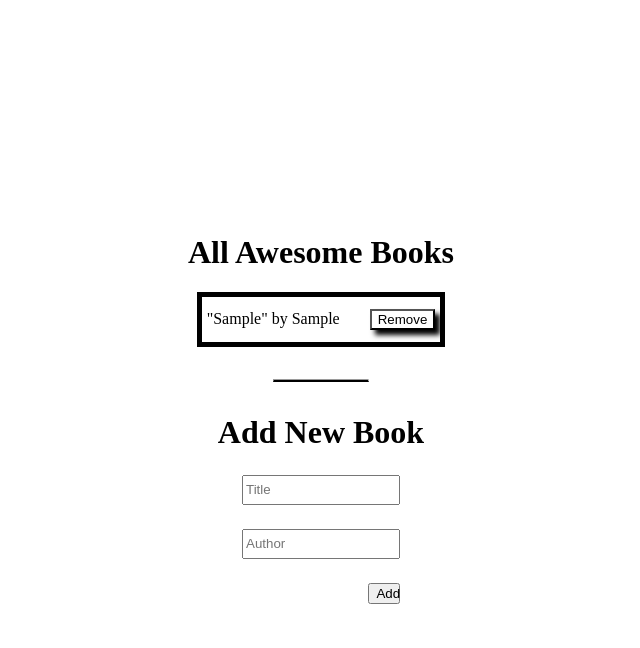
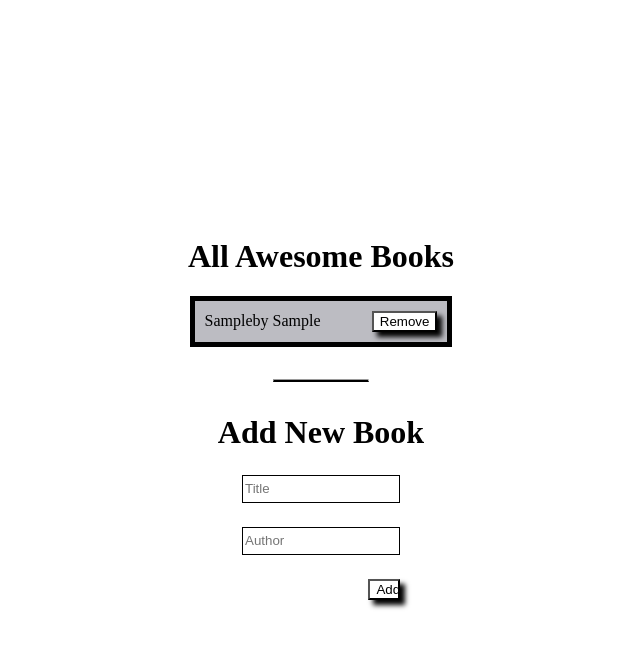
Before and after one commit to DiegoMero/Awesome-Books, a website: page index.html in a window 1280 px wide. Both pictures are taken after typing "Sample", "Sample" into the empty fields and a click on the button "Add". Shown: the whole page, without its empty margins (319-959 px from the left). Drawn offline with Linux system fonts and the light colour scheme.

Commit message:
Add bg for the list elements

```diff
--- a/script.js
+++ b/script.js
@@ -1,7 +1,7 @@
 const title = document.getElementById("title");
 const author = document.getElementById("author");
 const button = document.getElementById("button");
-const list = document.getElementById('list');
+const list = document.getElementById("list");
 
 class Book {
   constructor(title, author) {
@@ -34,19 +34,22 @@ class Display {
 
   static addBook(book) {
     const list = document.getElementById("list");
-    const bookCard = document.createElement("div");
-    const title = document.createElement("h5");
-    const author = document.createElement("h5");
+    const bookCard = document.createElement("ul");
+    const title = document.createElement("li");
+    const author = document.createElement("li");
     const removeButton = document.createElement("button");
     removeButton.classList.add("delete");
 
-    bookCard.innerHTML = '"' + book.title + '"' + " by " + book.author;
+    title.innerHTML = book.title;
+    author.textContent = `by ${book.author}`;
     removeButton.textContent = "Remove";
 
-    bookCard.className = 'book-container';
+    bookCard.className = "book-container";
 
     list.appendChild(bookCard);
     bookCard.append(title, author, removeButton);
+
+    console.log (title)
   }
 
   static removeBook(eTarget) {
@@ -85,7 +88,6 @@ class Storage {
   }
 }
 
-
 button.addEventListener("click", (e) => {
   e.preventDefault();
   if (title.value === "" || author.value === "") {
@@ -103,4 +105,4 @@ document.getElementById("list").addEventListener("click", (e) => {
   Storage.removeBookStorage(e.target.parentElement.firstChild.textContent);
 });
 
-Display.displayList()
+Display.displayList();
--- a/style.css
+++ b/style.css
@@ -8,7 +8,21 @@ body {
 
 #list {
   border: 5px solid #000000;
-  width: auto;
+  width: 20%;
+}
+
+#list ul li {
+  list-style: none;
+  margin: 0;
+}
+
+#list ul:nth-child(odd) {
+  background-color: rgb(188, 188, 194);
+}
+
+#list ul:nth-child(even) {
+  background-color: rgb(255, 255, 255);
+
 }
 
 form {
@@ -38,19 +52,22 @@ form h1 {
 
 form input {
   height: 1.5rem;
+  border: 1px solid #000000;
 }
 
 form button{
+  background-color: white;
+  box-shadow: 5px 5px 5px black;
   align-self: flex-end;
   width: 20%;
 }
 
 .book-container {
   display: flex;
-  column-gap: 10px;
   align-items: center;
-  padding-left: 5px;
-  padding-right: 5px;
+padding: 10px;
+  margin: 0;
+
 }
 
 .delete {
```
